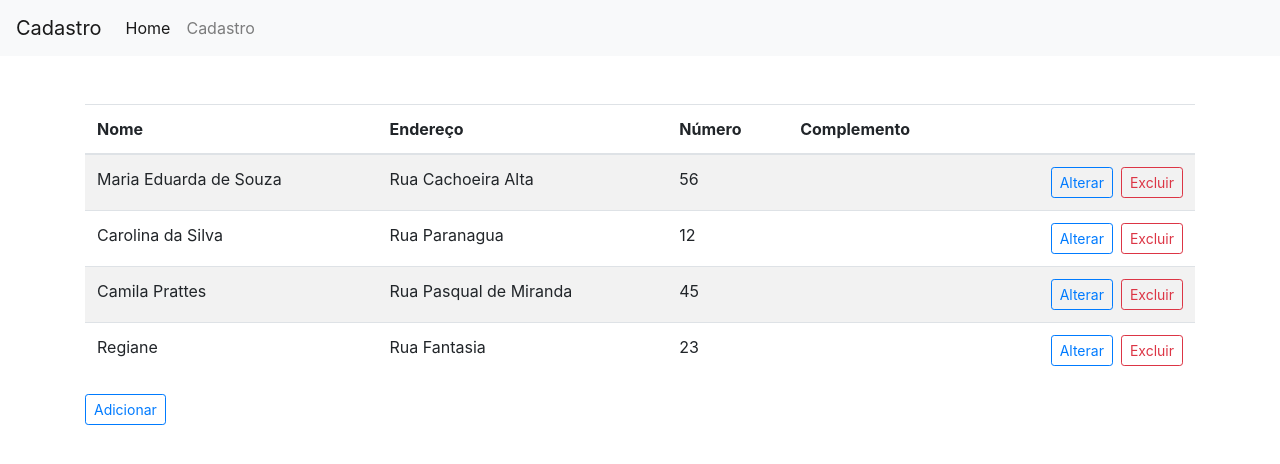
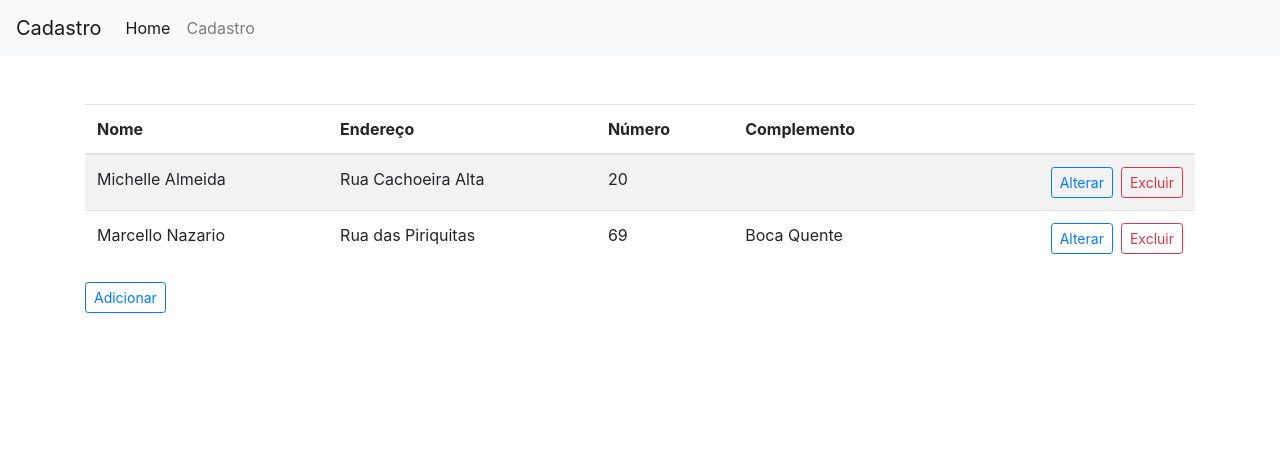
Before and after one commit to fabioleforte/cadastro, an Angular app: page /lista in a window 1280 px wide. Shown: the top 464 px of the page. Built offline with nearby package versions, Linux system fonts and the light colour scheme; data requests are answered from the project's data file.

Commit message:
integração de serviço e editar

```diff
--- a/db.json
+++ b/db.json
@@ -1,58 +1,26 @@
 {
   "endereco": [
     {
-      "nome": "Maria Eduarda de Souza",
+      "nome": "Michelle Almeida",
       "endereco": "Rua Cachoeira Alta",
-      "numero": "56",
+      "numero": "20",
       "complemento": "",
-      "cep": "08140020",
+      "cep": "08140030",
       "bairro": "Itaim",
       "cidade": "São Paulo",
       "estado": "SP",
       "id": 1
     },
     {
-      "nome": "Carolina da Silva",
-      "endereco": "Rua Paranagua",
-      "numero": "12",
-      "complemento": "",
-      "cep": "08150030",
-      "bairro": "Ermelino Matarazzo",
+      "nome": "Marcello Nazario",
+      "endereco": "Rua das Piriquitas",
+      "numero": "69",
+      "complemento": "Boca Quente",
+      "cep": "08160010",
+      "bairro": "Itaquera",
       "cidade": "São Paulo",
       "estado": "SP",
       "id": 2
-    },
-    {
-      "nome": "Camila Prattes",
-      "endereco": "Rua Pasqual de Miranda",
-      "numero": "45",
-      "complemento": "",
-      "cep": "0813001",
-      "bairro": "Itaim",
-      "cidade": "São Paulo",
-      "estado": "SP",
-      "id": 3
-    },
-    {
-      "nome": "Regiane",
-      "endereco": "Rua Fantasia ",
-      "numero": "23",
-      "complemento": "",
-      "cep": "0814040",
-      "bairro": "Vila Valdemar",
-      "cidade": "São Paulo",
-      "estado": "SP",
-      "id": 4
     }
-  ],
-  "comments": [
-    {
-      "id": 1,
-      "body": "some comment",
-      "postId": 1
-    }
-  ],
-  "profile": {
-    "name": "typicode"
-  }
+  ]
 }
--- a/src/app/cadastro/cadastro.component.html
+++ b/src/app/cadastro/cadastro.component.html
@@ -96,5 +96,6 @@
   </div>
 
   <button class="btn btn-outline-success mr-2" (click)="salvar()">Salvar</button>
+  <button class="btn btn-outline-primary mr-2" (click)="atualizar()">Atualizar</button>
   <a class="btn btn-outline-danger mr-2" href="/lista">Cancelar</a>
 </form>
--- a/src/app/cadastro/cadastro.component.ts
+++ b/src/app/cadastro/cadastro.component.ts
@@ -12,6 +12,9 @@ import { Endereco } from './../shared/endereco';
 export class CadastroComponent implements OnInit {
 
   form: FormGroup;
+  endereco: Endereco;
+
+
 
   constructor(
     private route: ActivatedRoute,
@@ -24,16 +27,18 @@ export class CadastroComponent implements OnInit {
 
     this.route.params.subscribe((params: any) => {
       const id = params['id'];
-      // console.log(id);
       const cadastro$ = this.listaService.loadById(id);
 
-      // cadastro$.subscribe()
+      cadastro$.subscribe((endereco: Endereco) => {
+
+        this.endereco = endereco;
+        this.atualizarForm(endereco);
+
+
+      });
 
     });
-
     this.validacaoForm();
-
-
   }
 
   validacaoForm() {
@@ -51,6 +56,19 @@ export class CadastroComponent implements OnInit {
     });
   }
 
+  atualizarForm(endereco: Endereco) {
+    this.form.patchValue({
+      nome: endereco.nome,
+      endereco: endereco.endereco,
+      numero: endereco.numero,
+      complemento: endereco.complemento,
+      cep: endereco.cep,
+      bairro: endereco.bairro,
+      cidade: endereco.cidade,
+      estado: endereco.estado
+    });
+  }
+
   salvar() {
 
     this.listaService.create(this.form.value).subscribe(success => {
@@ -61,12 +79,17 @@ export class CadastroComponent implements OnInit {
     },
       () => {
         console.log('Request OK');
-
       });
 
 
   }
 
+  atualizar() {
 
+    debugger
 
+    this.listaService.atualizar(this.endereco).subscribe(success => {
+      console.log('Entrou', success);
+    });
+  }
 }
--- a/src/app/lista/lista.component.html
+++ b/src/app/lista/lista.component.html
@@ -39,7 +39,7 @@
 
   <div class="row">
     <div class="col-sm-12">
-      <button type="button" class="btn btn-outline-primary btn-sm" [routerLink]="['/cadastro']">
+      <button type="button" class="btn btn-outline-primary btn-sm" [routerLink]="['/cadastro', '']">
         Adicionar
       </button>
     </div>
--- a/src/app/lista/lista.service.ts
+++ b/src/app/lista/lista.service.ts
@@ -41,4 +41,13 @@ export class ListaService {
       );
   }
 
+
+  atualizar(end: Endereco): Observable<any> {
+    debugger
+    return this.http.put(this.API, end, httpOptions)
+      .pipe(
+        tap(_ => console.log(end))
+      );
+  }
+
 }
--- a/src/app/shared/endereco.ts
+++ b/src/app/shared/endereco.ts
@@ -1,9 +1,9 @@
 export interface Endereco {
-  id: number;
   nome: string;
   endereco: string;
   numero: number;
   complemento: string;
+  bairro: string;
   cep: number;
   cidade: string;
   estado: string;
```
Also changed, not shown: src/app/lista/lista.component.ts (+4 -3 lines).
